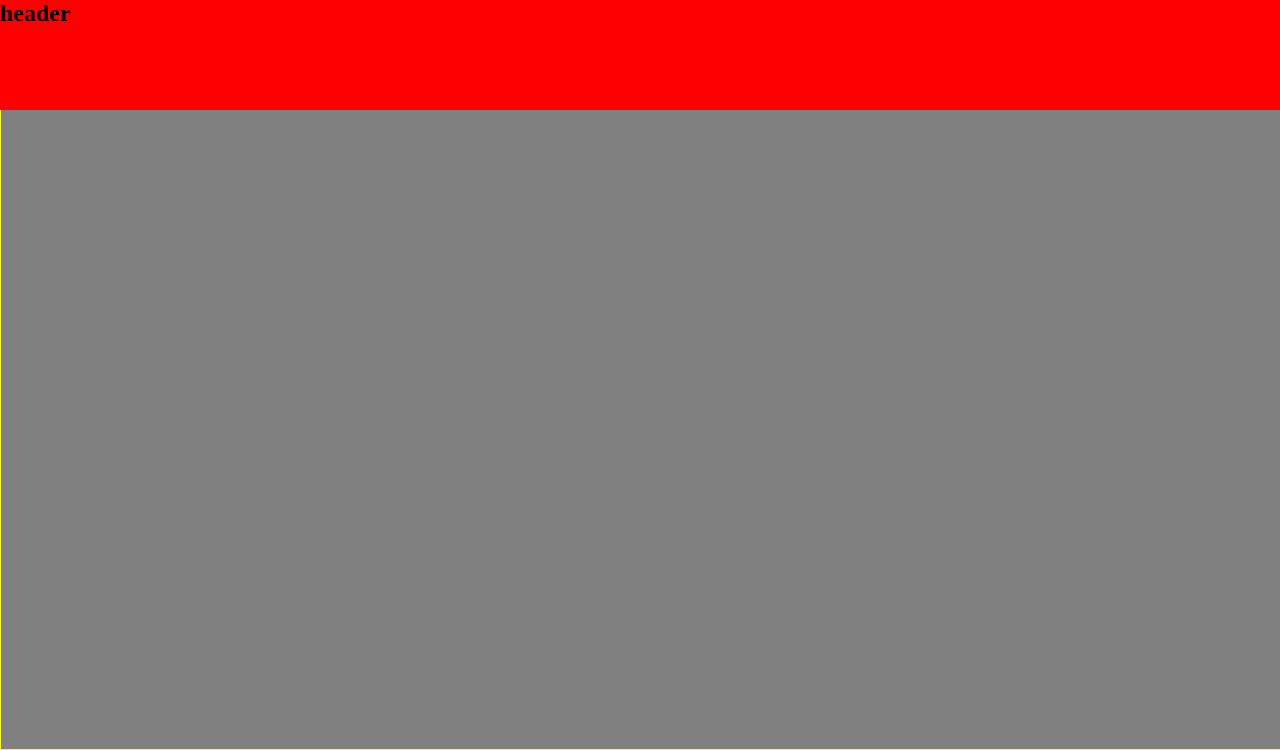
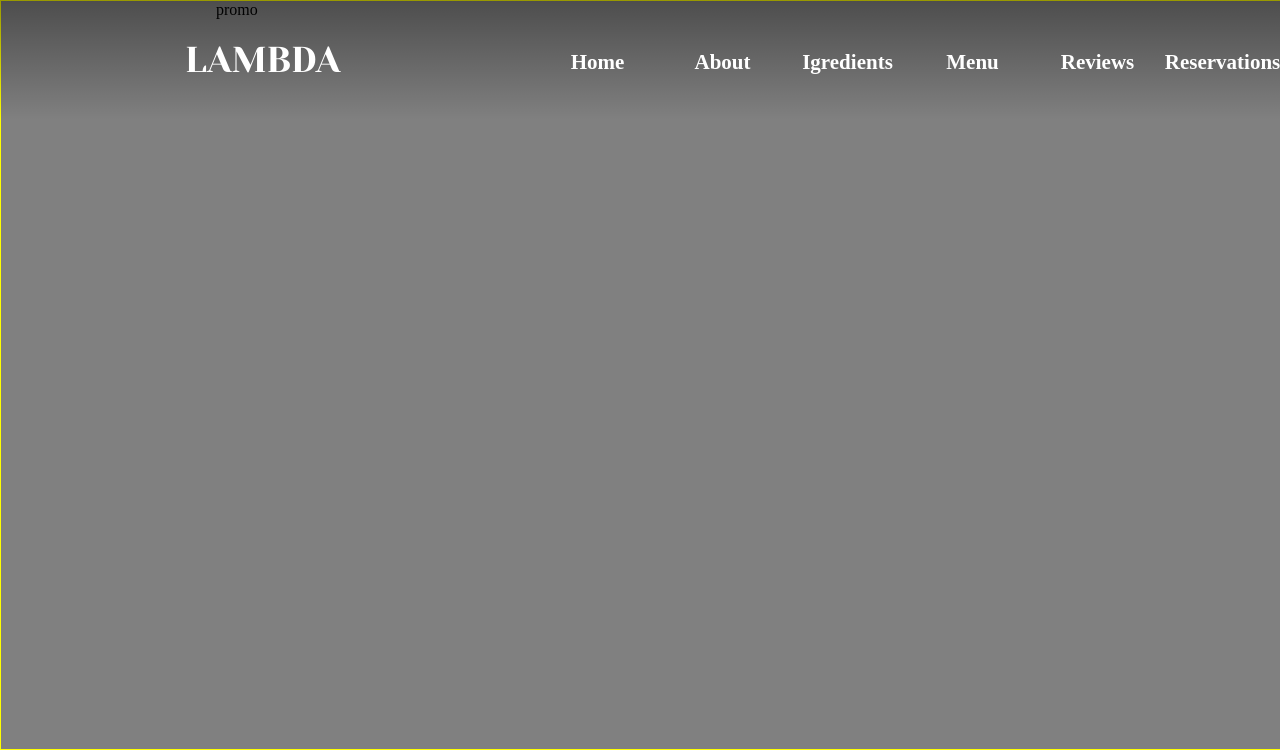
Before and after one commit to andrzejpuzynski/virtual-keyboard, a plain HTML site: page layout-restaurant/index.html in a window 1280 px wide. Shown: the top 750 px of the page. Drawn offline with nearby package versions, Linux system fonts and the light colour scheme; a web font is replaced by a local one.

Commit message:
feat: Add header

```diff
--- a/layout-restaurant/index.html
+++ b/layout-restaurant/index.html
@@ -7,6 +7,9 @@
     <link
         href="https://fonts.googleapis.com/css2?family=Open+Sans:ital,wght@0,300;0,400;0,600;0,700;0,800;1,300;1,400;1,600;1,700;1,800&display=swap"
         rel="stylesheet">
+    <link
+        href="https://fonts.googleapis.com/css2?family=Gentium+Book+Basic:ital,wght@0,400;0,700;1,400;1,700&family=Open+Sans:ital,wght@0,300;0,400;0,600;0,700;0,800;1,300;1,400;1,600;1,700;1,800&display=swap"
+        rel="stylesheet">
     <link rel="stylesheet" href="styles/styles.css">
     <script src="https://kit.fontawesome.com/2d1d7f4dfa.js" crossorigin="anonymous"></script>
 
@@ -14,7 +17,22 @@
 
 <body>
     <header>
-        <h2>header</h2>
+        <h1 class="header-logo">LAMBDA </h1>
+        <nav class="header-navigation">
+            <ul>
+                <li>Home</li>
+                <li>About</li>
+                <li>Igredients</li>
+                <li>Menu</li>
+                <li>Reviews</li>
+                <li>Reservations</li>
+            </ul>
+        </nav>
+        <div class="header-social">
+            <i class="fab fa-twitter"></i>
+            <i class="fab fa-youtube"></i>
+            <i class="fab fa-facebook-f"></i>
+        </div>
     </header>
 
     <section class="section promo">
--- a/layout-restaurant/styles/styles.css
+++ b/layout-restaurant/styles/styles.css
@@ -10,7 +10,7 @@
 
     --document-width: 1600px;
 
-    --header-height: 110px;
+    --header-height: 120px;
 
     --section-promo-height: 750px;
     --section-about-height: 710px;
@@ -25,9 +25,16 @@
 
     /* -------------- colors  --------------- */
 
+    --header-logo: #ffffff;
+    --header-navigation: rgba(255, 255, 255, 255);
+    --header-navigation-off: rgba(255, 255, 255, 0);
+    --header-social: #dab33e;
+
+    --header-background-top: rgba(0, 0, 0, 0.4);
+    --header-background-bottom: rgba(0, 0, 0, 0.0);
+
     --footer-text-color: #fefefe;
     --footer-background-color: #191919;
-
 
 }
 
@@ -44,9 +51,12 @@ body {
 
 header {
     position: absolute;
+    display: flex;
+    flex-wrap: wrap;
     width: var(--document-width);
     height: var(--header-height);
-    background-color: red;
+    padding: 0 185px;
+    background-image: linear-gradient(var(--header-background-top), var(--header-background-bottom));
 }
 
 section,
@@ -72,6 +82,67 @@ footer {
 
 /* -------------- STYLING HEADER ---------------- */
 
+.header-logo {
+    flex-grow: 100;
+    display: flex;
+    align-items: center;
+    flex: 1 1 300px;
+    height: 100%;
+    font-size: 36px;
+    color: var(--header-logo);
+    font-family: "Yeseva One";
+    font-weight: 400;
+    text-align: left;
+}
+
+.header-navigation {
+    display: flex;
+    flex: 1 1 700px;
+    justify-content: space-between;
+    align-items: center;
+    text-decoration: none;
+}
+
+.header-navigation>ul {
+    display: flex;
+    align-items: stretch;
+    align-content: center;
+    flex: 2 1 400px;
+    justify-content: space-between;
+    text-decoration: none;
+    height: 100%;
+}
+
+.header-navigation>ul>li {
+    width: 100%;
+    display: flex;
+    justify-content: center;
+    align-items: center;
+    font-size: 21px;
+    color: var(--header-navigation);
+    font-family: "Gentium Book Basic";
+    font-weight: 700;
+    border-top: 4px solid var(--header-navigation-off);
+}
+
+.header-navigation>ul>li:hover {
+    border-top: 4px solid var(--header-navigation);
+}
+
+.header-social {
+    display: flex;
+    align-items: center;
+    justify-content: center;
+    width: 130px;
+}
+
+.header-social>i {
+    font-size: 21px;
+    width: 35px;
+    text-align: center;
+    color: var(--header-social);
+    ;
+}
 
 /* -------------- STYLING SECTIONS ---------------- */
 
@@ -115,7 +186,7 @@ footer {
     height: 52px;
 }
 
-.footer-container-section-decoration > img {
+.footer-container-section-decoration>img {
     width: 55%;
     height: 52px;
     opacity: 0.5;
```
